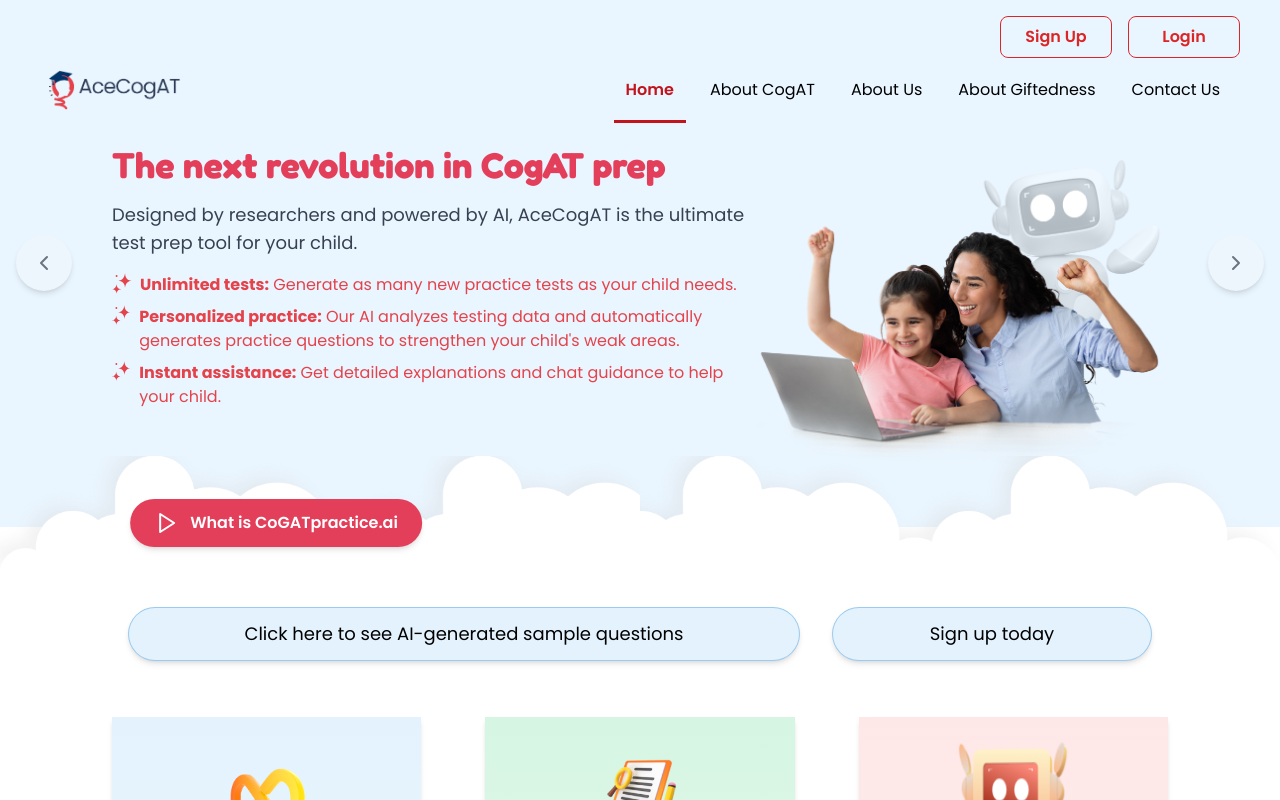
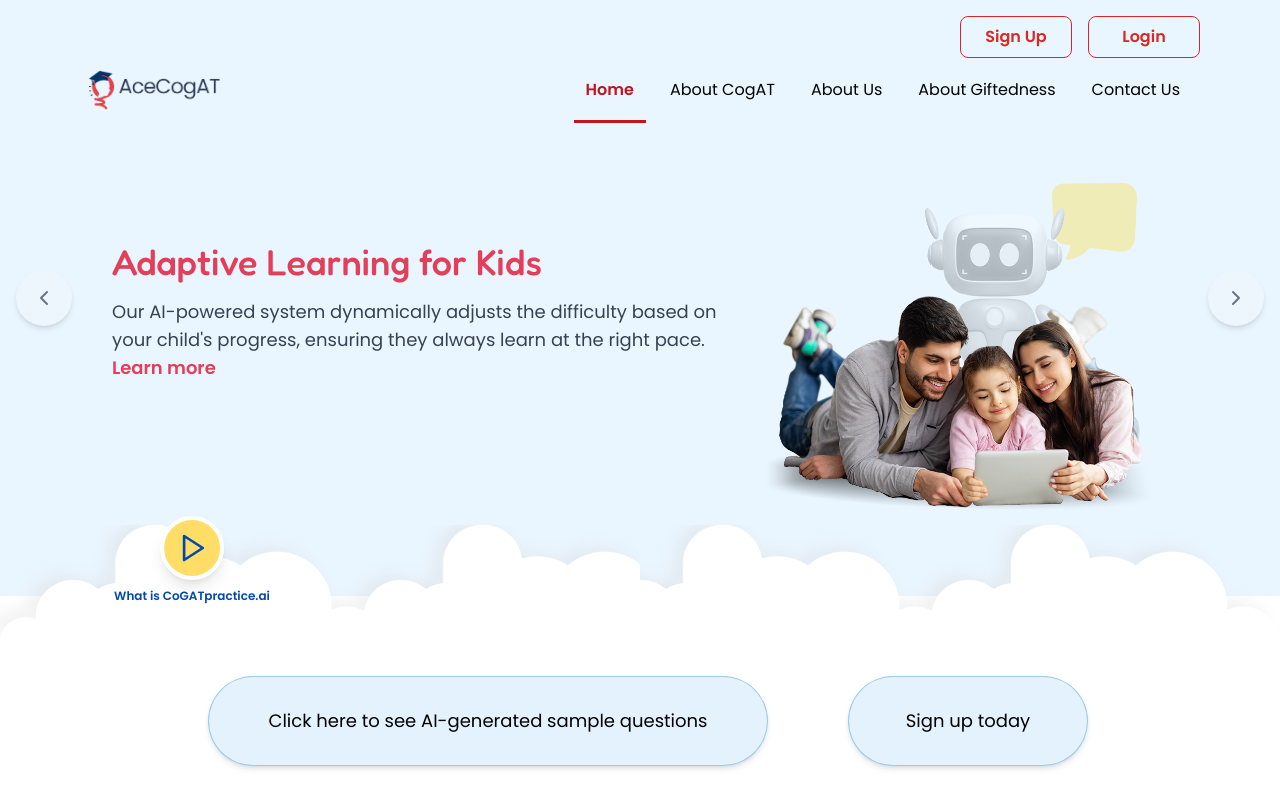
Before and after one commit to utl-shadab/nextcogat, a Next.js app: page / in a window 1280 px wide. Shown: the top 800 px of the page. Built offline with nearby package versions, Linux system fonts and the light colour scheme.

Commit message:
header change

```diff
--- a/src/common/AuthButtons.tsx
+++ b/src/common/AuthButtons.tsx
@@ -15,7 +15,7 @@
 
   return (
     <>
-      <div className="container mx-auto w-full max-w-8xl flex items-center justify-between pt-0 md:pt-4 px-2 sm:px-4 md:px-10 lg-px-14">
+      <div className="container  mx-auto w-full max-w-8xl flex items-center justify-between pt-0 md:pt-4 px-2 sm:px-4 md:px-10 lg-px-14">
         <div className="flex  justify-center  md:justify-end items-center space-x-4 ml-auto">
           {/* Sign Up Button */}
           <Link href="/signup" className="inline-flex">
--- a/src/common/HoverButton.tsx
+++ b/src/common/HoverButton.tsx
@@ -19,7 +19,7 @@
   return (
     <button
       onClick={handleClick}
-      className="w-full px-4 py-3 bg-[#E3F2FD] text-black rounded-full shadow-md text-base font-normal
+      className="w-full px-4 py-3  md:h-[90px] md:max-w-2xl  bg-[#E3F2FD] text-black rounded-full shadow-md text-base font-normal
                  transition-colors duration-300 ease-in-out
                  border border-[#0479D052]
                  hover:bg-[#0073B7] hover:text-white hover:border-[#0073B7]
--- a/src/components/Feature.tsx
+++ b/src/components/Feature.tsx
@@ -34,7 +34,7 @@
     return (
         <section className="py-20 bg-white container mx-auto w-full max-w-8xl px-4 sm:px-4 md:px-8 lg:px-16 xl:px-28">
             {/* Top Buttons */}
-            <div className="grid grid-cols-1 md:grid-cols-12 gap-8 mb-8 px-4">
+            <div className="grid grid-cols-1 md:grid-cols-12 gap-4 md:gap-20 mb-8 px-4 mx-2 md:mx-20 ">
                 <div className="md:col-span-8">
                     <HoverButton text="Click here to see AI-generated sample questions" />
                 </div>
@@ -48,7 +48,7 @@
                 {features.map((feature) => (
                     <div
                         key={feature.id}
-                        className={`feature-card p-6 my-6 h-full w-full bg-gradient-to-b ${feature.gradient} shadow-md text-center transition-all duration-500 hover:shadow-2xl`}
+                        className={`feature-card p-6 my-6 rounded-[80px] h-full w-full bg-gradient-to-b ${feature.gradient} shadow-md text-center transition-all duration-500 hover:shadow-2xl`}
                     >
                         {/* Feature Image */}
                         <img
--- a/src/components/Header.tsx
+++ b/src/components/Header.tsx
@@ -30,11 +30,11 @@
 
   return (
     <motion.header
-      className={`fixed top-0 left-0 w-full z-50 transition-all font-sans capitalize ${isScrolled ? "bg-white shadow-md" : "bg-transparent"
+      className={`fixed top-0 px-3  md:px-10 left-0 w-full z-50 transition-all font-sans capitalize ${isScrolled ? "bg-white shadow-md" : "bg-transparent"
         }`}
     >
       {/* Hide AuthButtons when scrolled */}
-      {!isScrolled && <div className="hidden  md:flex lg:flex"><AuthButtons /></div>}
+       <div className="hidden  md:flex lg:flex"><AuthButtons /></div>
 
       <div className="container mx-auto w-full max-w-8xl  flex items-center justify-between py-3 px-4 md:px-8 lg:px-12 ">
 
--- a/src/components/Hero.tsx
+++ b/src/components/Hero.tsx
@@ -1,6 +1,6 @@
 "use client";
 
-import { useState } from "react";
+import { useState, useEffect } from "react";
 import { ChevronLeft, ChevronRight, Play } from "lucide-react";
 import Image from "next/image";
 import { motion, AnimatePresence } from "framer-motion";
@@ -54,18 +54,43 @@
   const [currentIndex, setCurrentIndex] = useState(0);
   const [isModalOpen, setIsModalOpen] = useState(false);
 
+  // Auto-slide every 2 seconds
+  useEffect(() => {
+    const interval = setInterval(() => {
+      handleNext();
+    }, 5000);
+
+    return () => clearInterval(interval);
+  }, [currentIndex]);
+
+  // Function to move to the next slide
+  const handleNext = () => {
+    setCurrentIndex((prevIndex) => (prevIndex + 1) % slides.length);
+  };
+
+  // Function to move to the previous slide
+  const handlePrev = () => {
+    setCurrentIndex((prevIndex) => (prevIndex - 1 + slides.length) % slides.length);
+  };
+
   return (
     <>
       <section className="relative w-full bg-[#EAF6FF] py-6 md:py-10 flex justify-center">
         <div className="container mx-auto relative w-full max-w-8xl flex flex-col md:flex-row items-center justify-between py-3 md:pt-28 lg:pt-24 xl:pt-10 px-6 sm:px-4 md:px-8 lg:px-16 xl:px-28">
+          {/* Left Button (Now Enabled) */}
           <button
-            onClick={() => setCurrentIndex((currentIndex - 1 + slides.length) % slides.length)}
+            onClick={handlePrev}
             className="absolute left-4 top-1/2 transform -translate-y-1/2 bg-[#EDF6FC] hover:bg-[#FBBC05] p-4 rounded-full shadow-md z-10"
           >
             <ChevronLeft className="text-gray-500 text-2xl" />
           </button>
 
-          <div className="flex flex-col-reverse md:flex-row w-full items-center">
+          {/* Slide Content */}
+          <div
+            className={`flex flex-col-reverse md:flex-row w-full items-center
+              ${slides[currentIndex].id === 1 ? "h-[45rem] md:h-[29rem]" : "h-[32rem] md:h-[29rem]"}
+            `}
+          >
             <div className="w-full md:w-[60%] text-center md:text-left space-y-5">
               <AnimatePresence mode="wait">
                 <motion.div
@@ -75,7 +100,7 @@
                   exit={{ opacity: 0, x: 50 }}
                   transition={{ duration: 0.5 }}
                 >
-                  <h1 className="text-3xl md:text-4xl mb-4 font-bold text-[#E43F5A]">
+                  <h1 className="text-3xl md:text-4xl mb-4 font-medium text-[#E43F5A]">
                     {slides[currentIndex].title}
                   </h1>
                   <div className="text-gray-700 text-lg">{slides[currentIndex].description}</div>
@@ -83,6 +108,7 @@
               </AnimatePresence>
             </div>
 
+            {/* Slide Image */}
             <div className="w-full md:w-[40%] flex justify-center md:justify-end">
               <AnimatePresence mode="wait">
                 <motion.div
@@ -91,38 +117,46 @@
                   animate={{ opacity: 1, x: 0 }}
                   exit={{ opacity: 0, x: -50 }}
                   transition={{ duration: 0.5 }}
-                  className="w-full max-w-lg"
+                  className="w-full max-w-lg z-10"
                 >
                   <img
                     src={slides[currentIndex].image}
                     alt="Slide Image"
                     width={500}
                     height={400}
-                    className="rounded-lg mt-5 md:mt-20 object-contain"
-
+                    className="rounded-lg mt-5 z-10 md:mt-20 object-contain"
                   />
                 </motion.div>
               </AnimatePresence>
             </div>
           </div>
 
+          {/* Right Button (Now Enabled) */}
           <button
-            onClick={() => setCurrentIndex((currentIndex + 1) % slides.length)}
+            onClick={handleNext}
             className="absolute right-4 top-1/2 transform -translate-y-1/2 bg-[#EDF6FC] hover:bg-[#FBBC05] p-4 rounded-full shadow-md z-10"
           >
             <ChevronRight className="text-gray-500 text-2xl" />
           </button>
-        </div>
-
-        <div className="absolute z-1 -bottom-11 w-full flex justify-center">
-          <img src="/cogatImage/Herocloud.png" alt="Cloud" width={1400} height={200}  />
           <button
             onClick={() => setIsModalOpen(true)}
-            className="absolute bottom-5 left-1/2 -translate-x-1/2 md:left-[17rem] mt-10 whitespace-nowrap  md:m-1 transform flex items-center space-x-3 bg-[#E43F5A] px-6 py-3 rounded-full shadow-md"
+            className="absolute -bottom-20  md:-bottom-12 left-1/2 md:left-[15%] z-10 -translate-x-1/2 flex flex-col items-center"
           >
-            <Play className="text-white text-3xl" />
-            <span className="text-white font-semibold">What is CoGATpractice.ai</span>
+            {/* Circular Button with Play Icon */}
+            <div className="w-14 h-14 md:w-16 md:h-16 bg-[#FFDD67] rounded-full flex items-center justify-center shadow-lg border-4 border-white">
+              <Play className="text-[#004AAD]  w-6 h-6 md:w-8 md:h-8" />
+            </div>
+
+            {/* Text Below the Button */}
+            <span className="text-[#004AAD] font-semibold text-xs  mt-2">
+              What is CoGATpractice.ai
+            </span>
           </button>
+        </div>
+        {/* Bottom Cloud & Video Button */}
+        <div className="absolute z-1 -bottom-11 w-full flex justify-center">
+          <img src="/cogatImage/Herocloud.png" alt="Cloud" width={1400} height={200} />
+
           {isModalOpen && <VideoModal closeModal={() => setIsModalOpen(false)} />}
         </div>
       </section>
```
